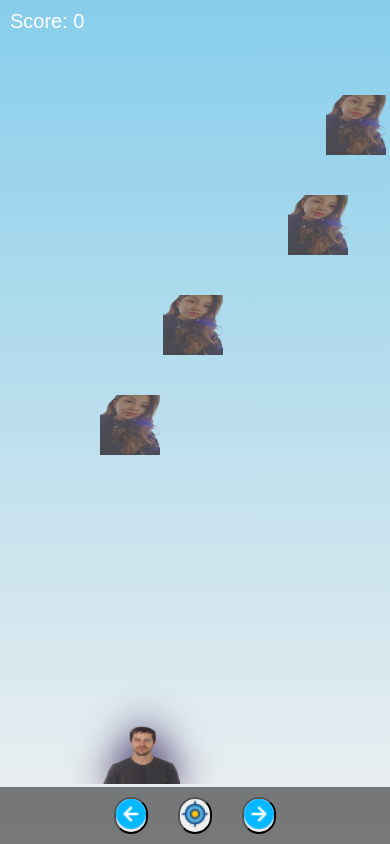
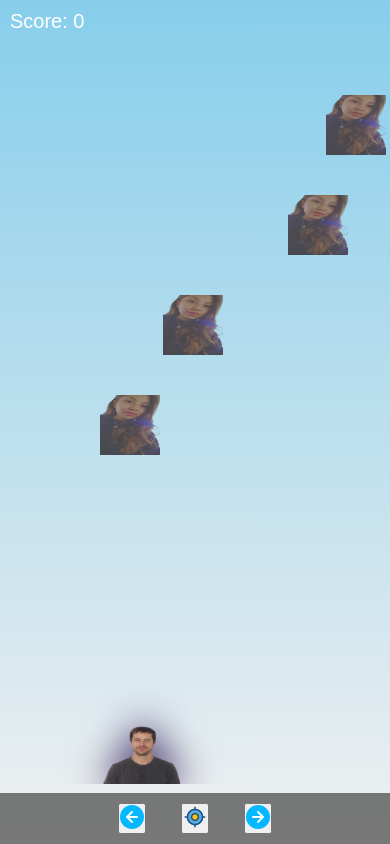
Before and after one commit to katherincmdiz/juego-cumplea-os, a React app: page /juego in a window 390 px wide. Built offline with nearby package versions, Linux system fonts and the light colour scheme; the HTML template or start-up script is replaced by a standard one.

Commit message:
mejorando version mobile

```diff
--- a/src/assets/components/Footer/Footer.module.css
+++ b/src/assets/components/Footer/Footer.module.css
@@ -4,20 +4,20 @@
     width: 100%;
     display: flex;
     justify-content: center;
-    gap: 30px;
+    gap: 35px;
     background-color: rgba(0, 0, 0, 0.5);
     padding: 10px 0;
-   /* z-index: 10;*/ /* Para asegurarse de que esté sobre el contenido */
+    z-index: 10; /* Para asegurarse de que esté sobre el contenido */
   }
 
   /* Media query para mostrar footer solo en dispositivos móviles */
   @media (min-width: 768px) {
     .footer {
       display: none;
-    }
   }
 
   button {
+    border: none;
     border-radius: 50px;
     cursor: pointer;
   }
@@ -26,3 +26,4 @@
     width: 30px;
     height: 30px;
   }
+}
--- a/src/assets/pages/Game/Game.module.css
+++ b/src/assets/pages/Game/Game.module.css
@@ -1,8 +1,8 @@
 .container {
   position: relative;
   width: 100%;
-  height: 100vh;
- /* height: calc(100vh - 60px); *//* Ajusta 60px al tamaño del footer */
+ height: 100vh;
+ /*height: calc(100vh - 60px);*/     /* Ajusta 60px al tamaño del footer */
   overflow: hidden;
   box-sizing: border-box;
 }
@@ -27,6 +27,5 @@
 @media (max-width: 768px) {
   .container {
     height: calc(100vh - 60px); /* Ajusta 60px al tamaño del footer */
-
   }
 }
```
